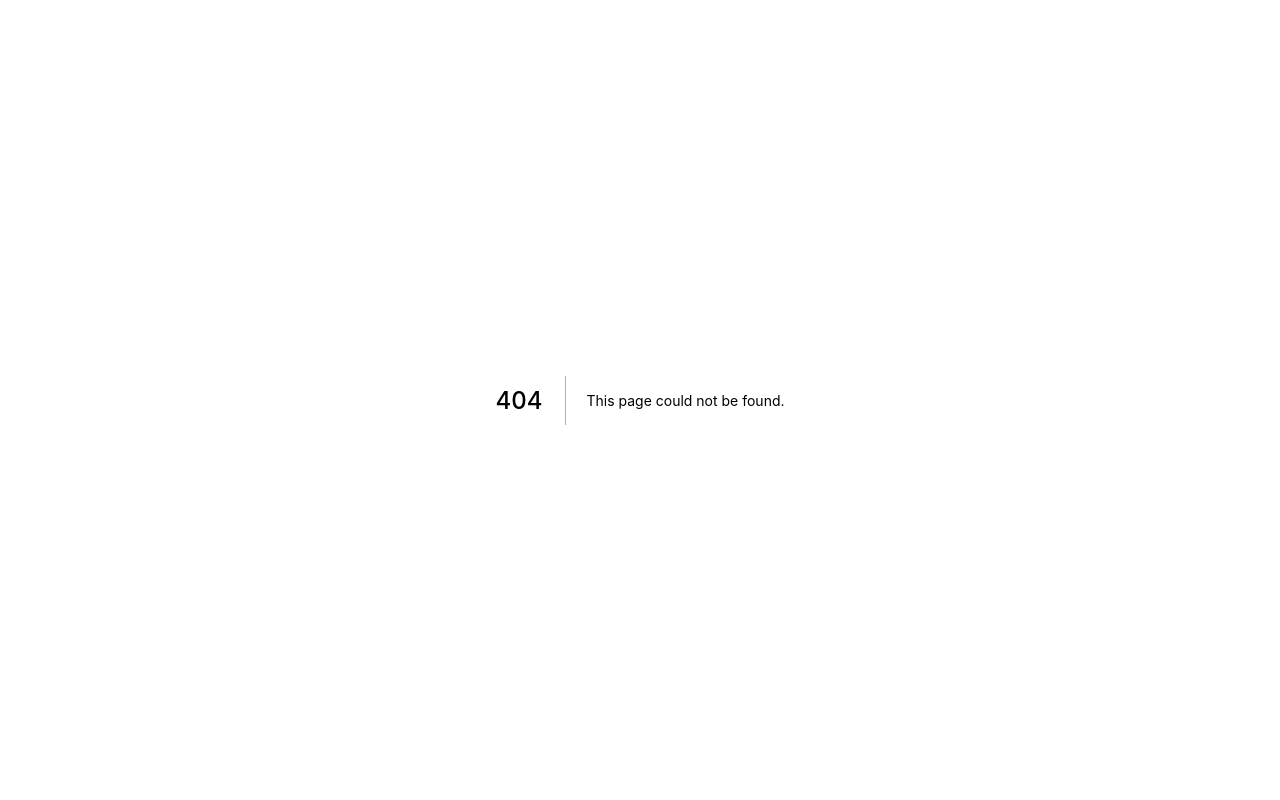
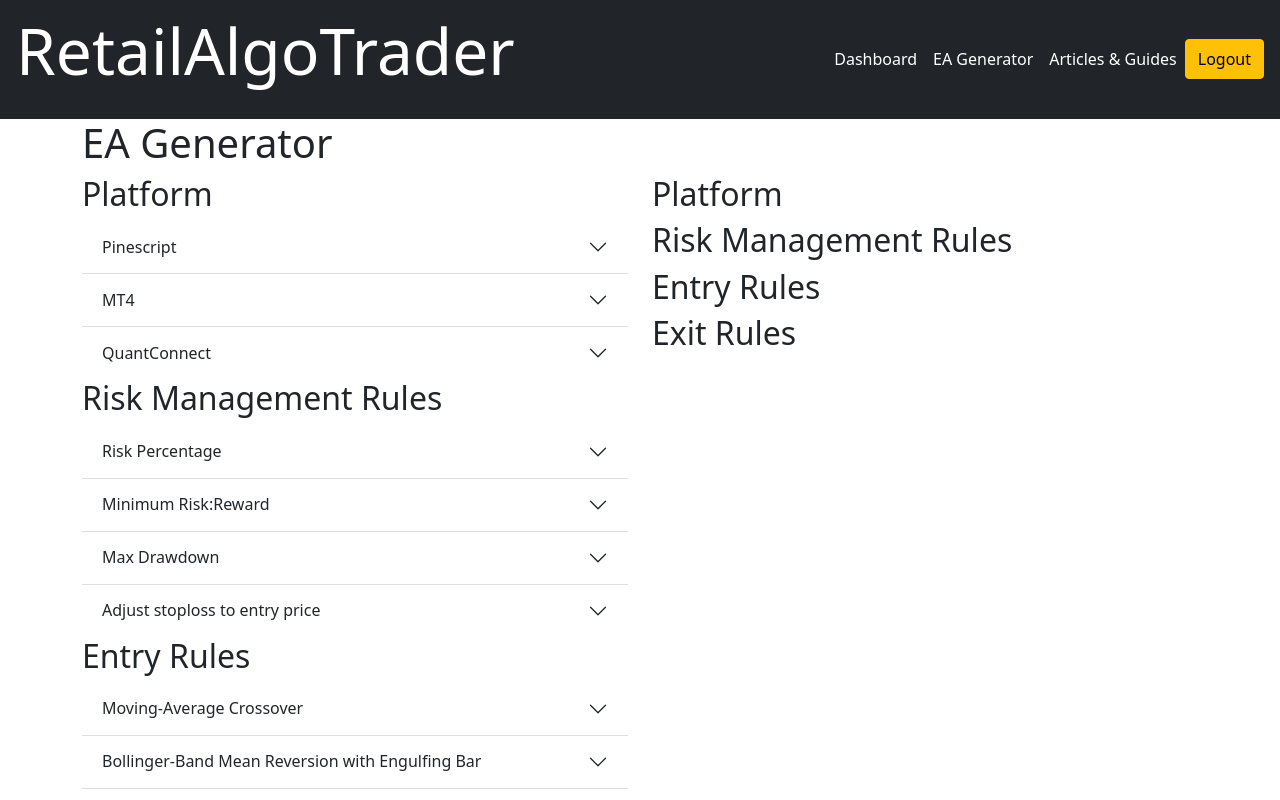
Before and after one commit to alveraboquet/RetailAlgoTrader, a Next.js app: page /app/eaGenerator in a window 1280 px wide. Before the commit this address had no page. Shown: the top 800 px of the page. Built offline with nearby package versions, Linux system fonts and the light colour scheme.

Commit message:
Add initial page

```diff
--- /dev/null
+++ b/pages/app/eaGenerator.tsx
@@ -0,0 +1,34 @@
+import { NextPage } from 'next';
+import LayoutApp from '../../components/layout/layoutApp';
+import Platform from '../../components/eaGenerator/platform';
+import RiskManagementRules from '../../components/eaGenerator/riskManagementRules';
+import EntryRules from '../../components/eaGenerator/entryRules';
+import ExitRules from '../../components/eaGenerator/exitRules';
+
+const eaGenerator: NextPage = () => {
+  return (
+    <LayoutApp>
+      <h1>EA Generator</h1>
+      <div className="row">
+        <div className="col-6">
+          <h2>Platform</h2>
+          <Platform />
+          <h2>Risk Management Rules</h2>
+          <RiskManagementRules />
+          <h2>Entry Rules</h2>
+          <EntryRules />
+          <h2>Exit Rules</h2>
+          <ExitRules />
+        </div>
+        <div className="col-6">
+          <h2>Platform</h2>
+          <h2>Risk Management Rules</h2>
+          <h2>Entry Rules</h2>
+          <h2>Exit Rules</h2>
+        </div>
+      </div>
+    </LayoutApp>
+  );
+};
+
+export default eaGenerator;
```
